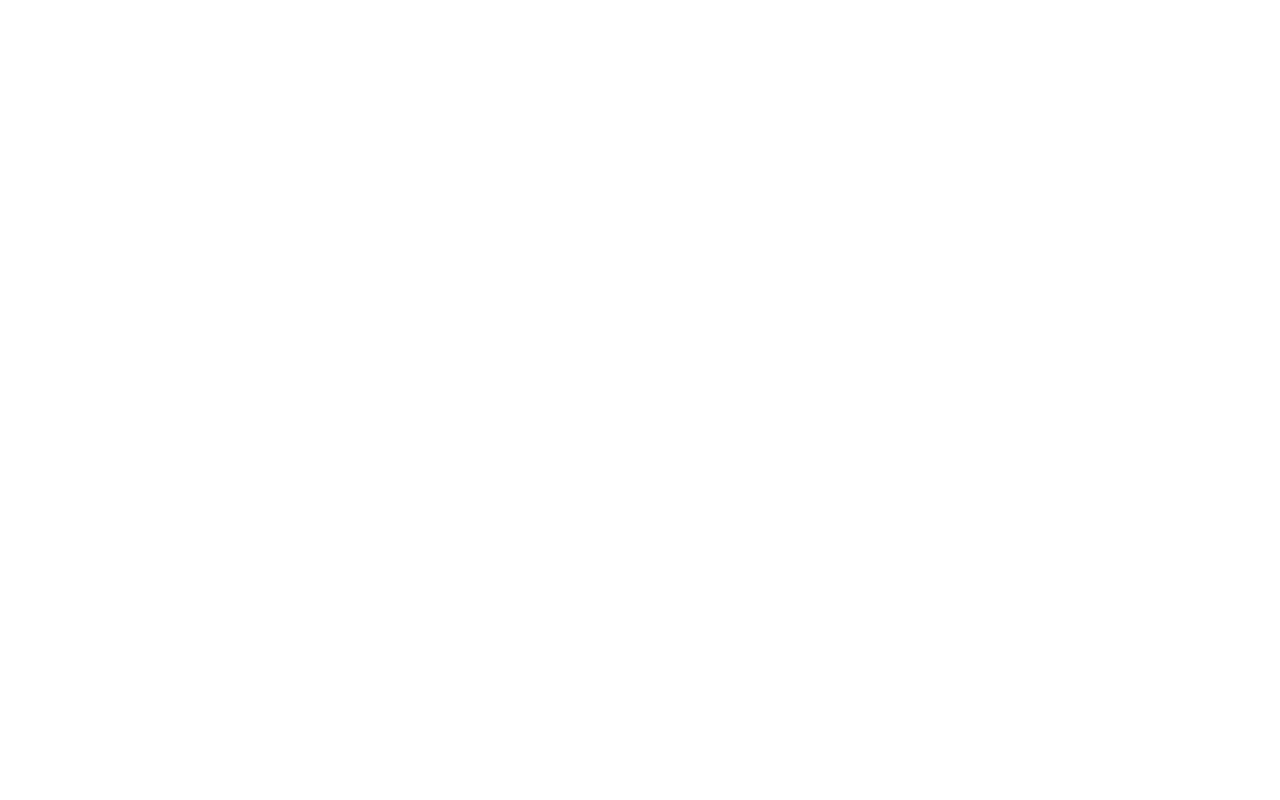
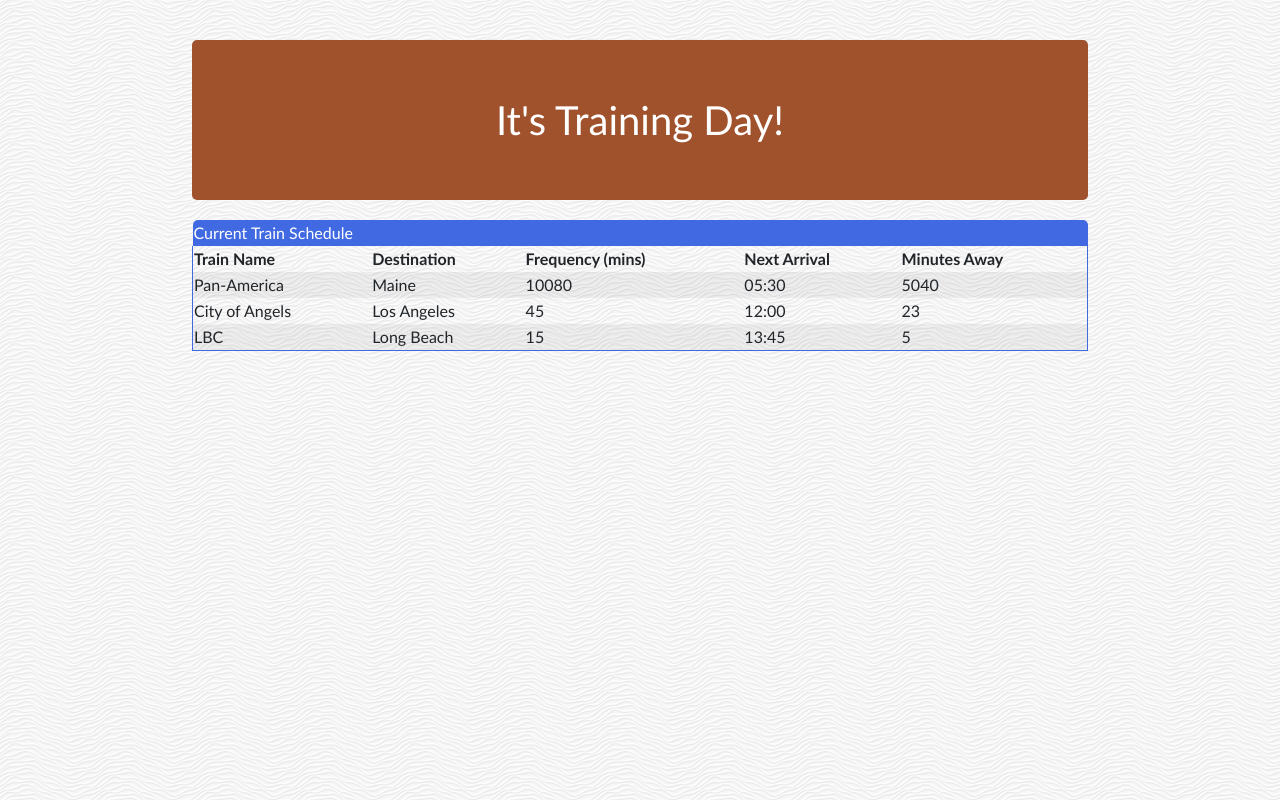
Before and after one commit to DeanJG/TrainTimer, a plain HTML site: page index.html in a window 1280 px wide. Drawn offline with nearby package versions, Linux system fonts and the light colour scheme.

Commit message:
basic HTML/CSS layout

```diff
--- a/assets/css/style.css
+++ b/assets/css/style.css
@@ -0,0 +1,40 @@
+body {
+    font-family: 'Gill Sans', 'Gill Sans MT', Calibri, 'Trebuchet MS', sans-serif;
+    background-image: url("../images/background.png");
+    vertical-align: center;
+}
+.table-striped {
+    width: 70%;
+    margin: auto;
+}
+.label {
+    color: white;
+    background-color: royalblue;
+    border-top-left-radius: 5px;
+    border-top-right-radius: 5px;
+}
+#tHead, tbody {
+    border-left: 1px solid royalblue;
+    border-right: 1px solid royalblue;
+}
+tbody {
+    border-bottom: 1px solid royalblue;
+}
+#titleBox {
+    font-size: 40px;
+    color: white;
+    background-color: sienna;
+    text-align: center;
+    border-radius: 5px;
+    -webkit-border-radius: 5px;
+    -moz-border-radius: 5px;
+    -ms-border-radius: 5px;
+    -o-border-radius: 5px;
+    width: 70%;
+    height: 10rem;
+    margin: auto;
+    margin-bottom: 20px;
+    margin-top: 40px;
+    vertical-align: middle;
+    line-height: 10rem;
+}
--- a/index.html
+++ b/index.html
@@ -8,7 +8,49 @@
     <link rel="stylesheet" href="./assets/css/style.css">
 </head>
 <body>
+    <div id="titleBox">
+        It's Training Day!
+    </div>
 
+    <table class="table-striped">
+        <thead>
+            <tr>
+                <td colspan="5" class="label">Current Train Schedule</td>
+            </tr>
+        </thead>
+        <thead id="tHead">
+            <tr>
+                <th scope="col">Train Name</th>
+                <th scope="col">Destination</th>
+                <th scope="col">Frequency (mins)</th>
+                <th scope="col">Next Arrival</th>
+                <th scope="col">Minutes Away</th>
+            </tr>
+        </thead>
+        <tbody>
+            <tr>
+                <td scope="row">Pan-America</td>
+                <td>Maine</td>
+                <td>10080</td>
+                <td>05:30</td>
+                <td>5040</td>
+            </tr>
+            <tr>
+                <td scope="row">City of Angels</td>
+                <td>Los Angeles</td>
+                <td>45</td>
+                <td>12:00</td>
+                <td>23</td>
+            </tr>
+            <tr>
+                <td scope="row">LBC</td>
+                <td>Long Beach</td>
+                <td>15</td>
+                <td>13:45</td>
+                <td>5</td>
+            </tr>
+        </tbody>
+      </table>
 
 
 
```
Also changed, not shown: assets/images/background.png (added).
